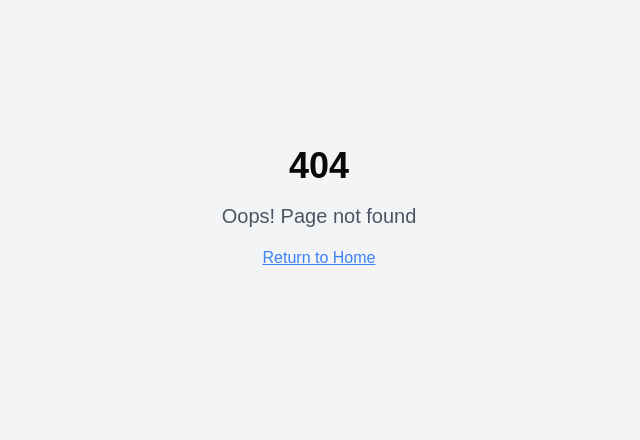
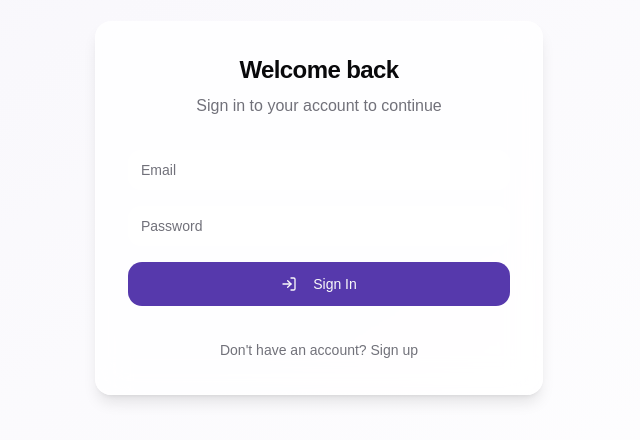
Before and after one commit to Vijay-1289/SAAS-Application, a React (Vite) app: page /auth in a window 1280 px wide. Before the commit this address had no page. Shown: the part 192-632 px from the top of the page, without its empty margins (321-961 px from the left). Built offline with nearby package versions, Linux system fonts and the light colour scheme.

Commit message:
Run database migration
The provided SQL was reviewed and approved.  This commit applies the changes to the database.

```diff
--- a/src/App.tsx
+++ b/src/App.tsx
@@ -1,9 +1,11 @@
+
 import { Toaster } from "@/components/ui/toaster";
 import { Toaster as Sonner } from "@/components/ui/sonner";
 import { TooltipProvider } from "@/components/ui/tooltip";
 import { QueryClient, QueryClientProvider } from "@tanstack/react-query";
 import { BrowserRouter, Routes, Route } from "react-router-dom";
 import Index from "./pages/Index";
+import Auth from "./pages/Auth";
 import NotFound from "./pages/NotFound";
 
 const queryClient = new QueryClient();
@@ -16,6 +18,7 @@ const App = () => (
       <BrowserRouter>
         <Routes>
           <Route path="/" element={<Index />} />
+          <Route path="/auth" element={<Auth />} />
           {/* ADD ALL CUSTOM ROUTES ABOVE THE CATCH-ALL "*" ROUTE */}
           <Route path="*" element={<NotFound />} />
         </Routes>
--- a/src/components/HeroSection.tsx
+++ b/src/components/HeroSection.tsx
@@ -1,6 +1,7 @@
 
 import { Button } from "@/components/ui/button";
 import { ChevronRight, Zap } from "lucide-react";
+import { Link } from "react-router-dom";
 
 const HeroSection = () => {
   return (
@@ -31,9 +32,11 @@ const HeroSection = () => {
 
           {/* CTA Buttons */}
           <div className="flex flex-col sm:flex-row items-center justify-center gap-4">
-            <Button size="lg" className="w-full sm:w-auto">
-              Get Started
-              <ChevronRight className="w-4 h-4 ml-2" />
+            <Button size="lg" className="w-full sm:w-auto" asChild>
+              <Link to="/auth">
+                Get Started
+                <ChevronRight className="w-4 h-4 ml-2" />
+              </Link>
             </Button>
             <Button
               size="lg"
--- a/src/components/NavigationBar.tsx
+++ b/src/components/NavigationBar.tsx
@@ -3,6 +3,7 @@ import { Button } from "@/components/ui/button";
 import { useIsMobile } from "@/hooks/use-mobile";
 import { Menu } from "lucide-react";
 import { useState } from "react";
+import { Link } from "react-router-dom";
 
 const NavigationBar = () => {
   const [isOpen, setIsOpen] = useState(false);
@@ -19,10 +20,10 @@ const NavigationBar = () => {
       <div className="max-w-7xl mx-auto px-4 sm:px-6 lg:px-8">
         <div className="flex items-center justify-between h-16">
           <div className="flex items-center">
-            <a href="/" className="flex items-center space-x-2">
+            <Link to="/" className="flex items-center space-x-2">
               <div className="w-8 h-8 bg-primary rounded-lg"></div>
               <span className="text-xl font-semibold">AImagine</span>
-            </a>
+            </Link>
           </div>
 
           {isMobile ? (
@@ -44,8 +45,8 @@ const NavigationBar = () => {
                     {item.label}
                   </a>
                 ))}
-                <Button variant="default" size="sm">
-                  Get Started
+                <Button variant="default" size="sm" asChild>
+                  <Link to="/auth">Get Started</Link>
                 </Button>
               </div>
             </div>
@@ -67,8 +68,8 @@ const NavigationBar = () => {
               </a>
             ))}
             <div className="pt-2">
-              <Button className="w-full" variant="default" size="sm">
-                Get Started
+              <Button className="w-full" variant="default" size="sm" asChild>
+                <Link to="/auth">Get Started</Link>
               </Button>
             </div>
           </div>
--- /dev/null
+++ b/src/pages/Auth.tsx
@@ -0,0 +1,121 @@
+
+import { Button } from "@/components/ui/button";
+import { Input } from "@/components/ui/input";
+import { LogIn, User } from "lucide-react";
+import { useState } from "react";
+import { useNavigate } from "react-router-dom";
+import { supabase } from "@/integrations/supabase/client";
+import { toast } from "sonner";
+
+const Auth = () => {
+  const [email, setEmail] = useState("");
+  const [password, setPassword] = useState("");
+  const [loading, setLoading] = useState(false);
+  const [isSignUp, setIsSignUp] = useState(false);
+  const navigate = useNavigate();
+
+  const handleSubmit = async (e: React.FormEvent) => {
+    e.preventDefault();
+    setLoading(true);
+
+    try {
+      if (isSignUp) {
+        const { error } = await supabase.auth.signUp({
+          email,
+          password,
+        });
+        if (error) throw error;
+        toast.success("Check your email to confirm your account!");
+      } else {
+        const { error } = await supabase.auth.signInWithPassword({
+          email,
+          password,
+        });
+        if (error) throw error;
+        navigate("/");
+      }
+    } catch (error: any) {
+      toast.error(error.message);
+    } finally {
+      setLoading(false);
+    }
+  };
+
+  return (
+    <div className="min-h-screen flex items-center justify-center bg-gradient-to-br from-primary/5 to-background p-4">
+      <div className="w-full max-w-md space-y-8 glass-card p-8">
+        <div className="text-center space-y-2">
+          <h2 className="text-2xl font-bold tracking-tight">
+            {isSignUp ? "Create an account" : "Welcome back"}
+          </h2>
+          <p className="text-muted-foreground">
+            {isSignUp
+              ? "Sign up to get started with our AI features"
+              : "Sign in to your account to continue"}
+          </p>
+        </div>
+
+        <form onSubmit={handleSubmit} className="space-y-4">
+          <div className="space-y-2">
+            <Input
+              id="email"
+              type="email"
+              placeholder="Email"
+              value={email}
+              onChange={(e) => setEmail(e.target.value)}
+              required
+              className="glass"
+            />
+          </div>
+
+          <div className="space-y-2">
+            <Input
+              id="password"
+              type="password"
+              placeholder="Password"
+              value={password}
+              onChange={(e) => setPassword(e.target.value)}
+              required
+              className="glass"
+            />
+          </div>
+
+          <Button
+            type="submit"
+            className="w-full"
+            disabled={loading}
+            size="lg"
+          >
+            {loading ? (
+              "Loading..."
+            ) : isSignUp ? (
+              <>
+                <User className="w-4 h-4 mr-2" />
+                Sign Up
+              </>
+            ) : (
+              <>
+                <LogIn className="w-4 h-4 mr-2" />
+                Sign In
+              </>
+            )}
+          </Button>
+        </form>
+
+        <div className="text-center">
+          <button
+            type="button"
+            onClick={() => setIsSignUp(!isSignUp)}
+            className="text-sm text-muted-foreground hover:text-primary transition-colors"
+          >
+            {isSignUp
+              ? "Already have an account? Sign in"
+              : "Don't have an account? Sign up"}
+          </button>
+        </div>
+      </div>
+    </div>
+  );
+};
+
+export default Auth;
```
